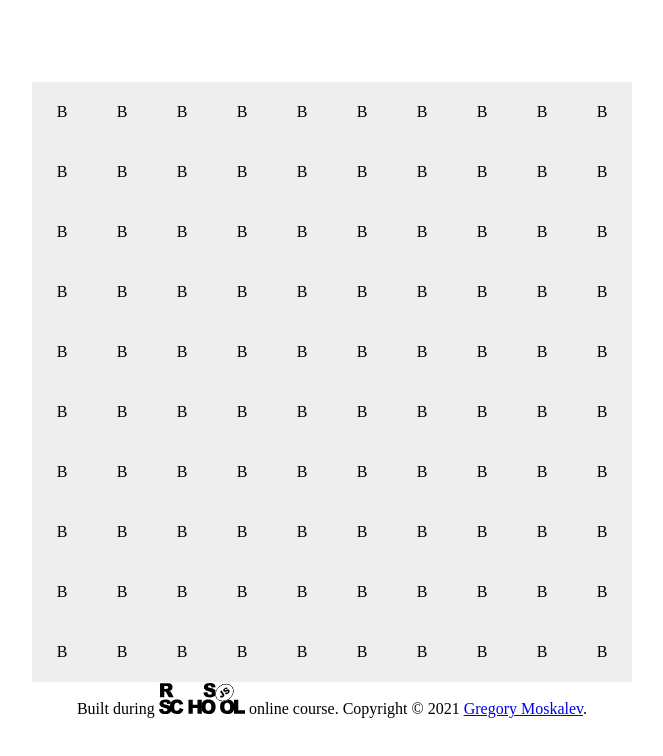
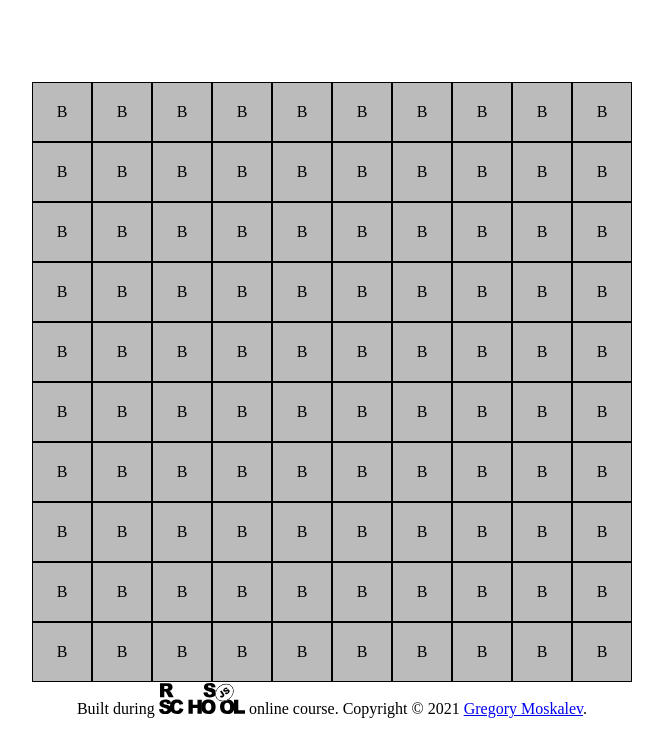
Before and after one commit to GregoryMoskalev/react-game, a React (Create React App) app in the folder react-game/: page / in a window 1280 px wide. Shown: the top 756 px of the page, without its empty margins (308-971 px from the left). Built offline with nearby package versions, Linux system fonts and the light colour scheme.

Commit message:
feat: cell border

```diff
--- a/react-game/src/components/Cell/Cell.scss
+++ b/react-game/src/components/Cell/Cell.scss
@@ -4,4 +4,6 @@
   height: 60px;
   align-items: center;
   justify-content: center;
+  border: 1px solid black;
+  background-color: #bbb;
 }
```
